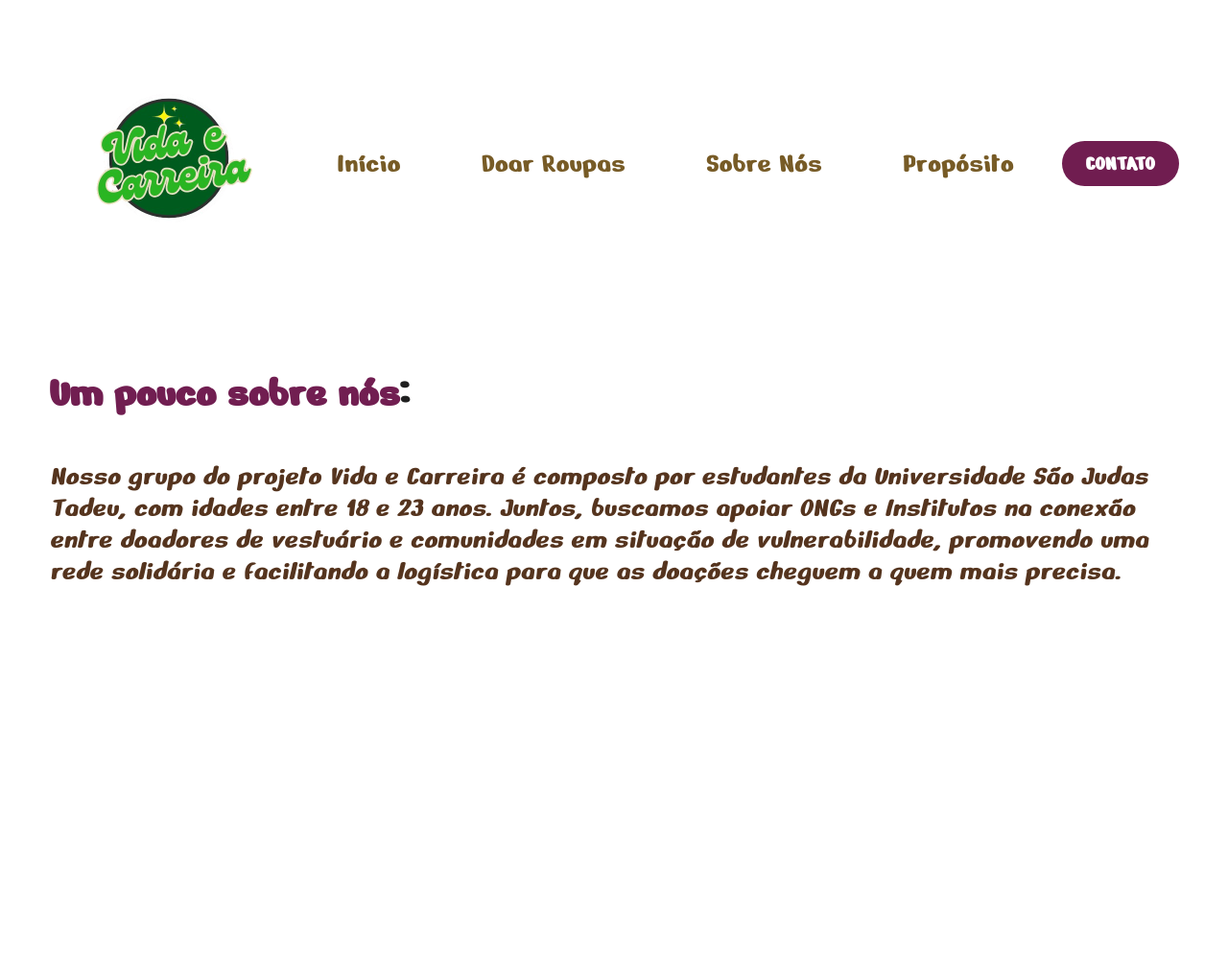
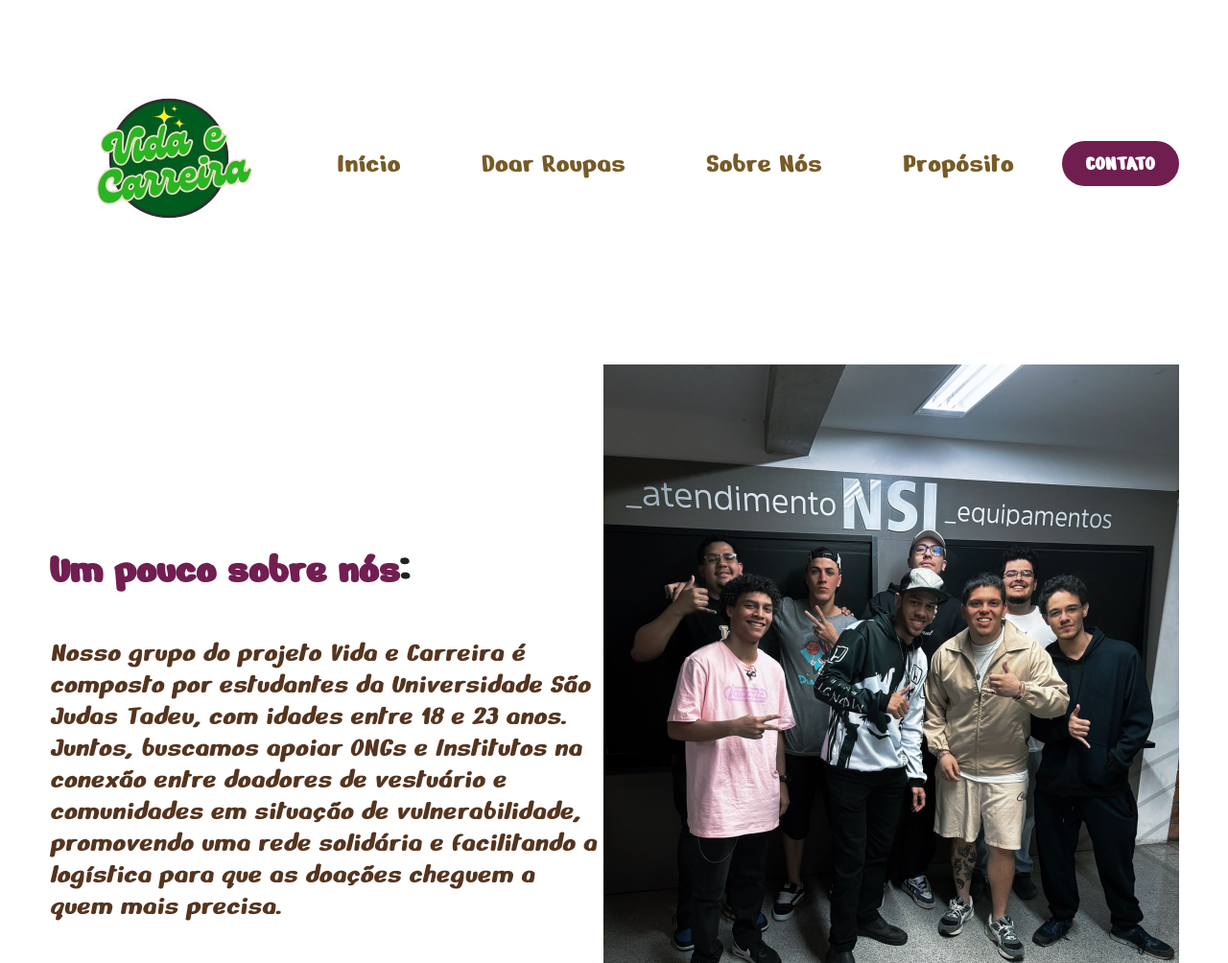
Before and after one commit to MendesLeoADS/Projeto-Vida-e-Carreira-USJT, a plain HTML site: page sobre-nos.html in a window 1280 px wide. Shown: the top 1004 px of the page at 96% size. Before the commit the page ends 800 px from the top, so only its background shows below. Drawn offline with nearby package versions, Linux system fonts and the light colour scheme.

Commit message:
Update sobre-nos.html

```diff
--- a/sobre-nos.html
+++ b/sobre-nos.html
@@ -50,7 +50,7 @@
            </div><!--txt-topo-site-->
 
            <div class="img-topo-site2">
-              <img src="imgs/WhatsApp Image 2024-11-06 at 11.26.29.jpeg" alt="">
+              <img src="WhatsApp Image 2024-11-06 at 11.26.29.jpeg" alt="">
         </div><!--img-topo-site-->
            </div><!--flex-->
         </div><!--interface-->
```
